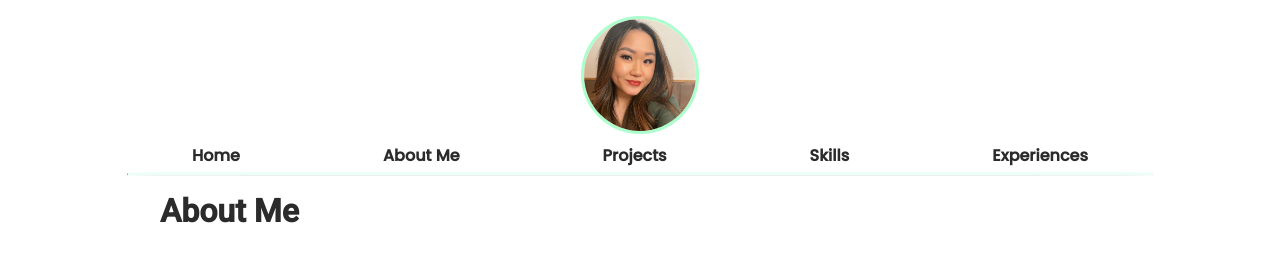
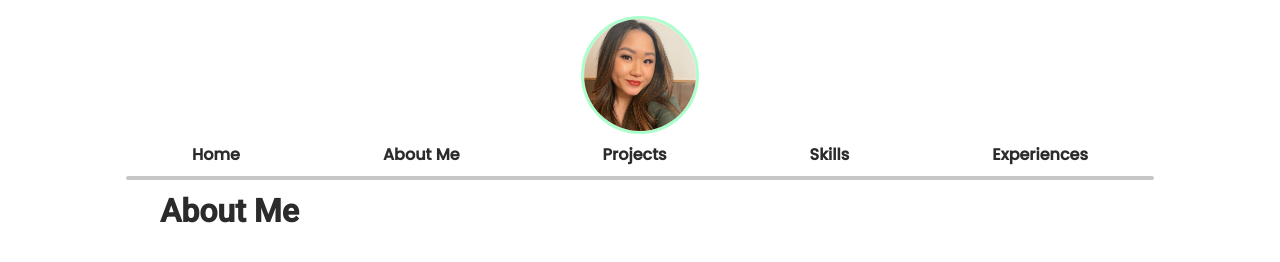
Before and after one commit to lanniiee/my-portfolio, a React (Create React App) app: page /aboutme in a window 1280 px wide. Shown: the top 262 px of the page. Built offline with nearby package versions, Linux system fonts and the light colour scheme.

Commit message:
add in animation

```diff
--- a/src/components/Carousel/Carousel.jsx
+++ b/src/components/Carousel/Carousel.jsx
@@ -27,7 +27,7 @@ const Carousel = ({imgArr}) => {
     return (
         <div className="carousel">
             <img
-                className="carousel__arrow"
+                className="carousel__arrow carousel__arrow--left"
                 src={leftArrow}
                 alt="left arrow"
                 onClick={handleDecrement}/>
@@ -36,7 +36,7 @@ const Carousel = ({imgArr}) => {
                 src=""
                 alt="my picture"/>
             <img
-                className="carousel__arrow"
+                className="carousel__arrow carousel__arrow--right"
                 src={rightArrow}
                 alt="right arrow"
                 onClick={handleIncrement}/>
--- a/src/components/Carousel/Carousel.scss
+++ b/src/components/Carousel/Carousel.scss
@@ -19,10 +19,57 @@
 
     &__arrow {
         display: block;
-        height: 2rem;
+        height: 2.5rem;
+        &--right {
+            &:hover {
+                animation: right 0.5s linear infinite both;
+            }
+        }
+        &--left {
+            &:hover {
+                animation: left 0.5s linear infinite both;
+            }
+        }
 
         &:hover {
             cursor: pointer;
         }
+
+        @keyframes left {
+            0% {
+                transform: translate(0);
+            }
+            20% {
+                transform: translate(-1px, 1px);
+            }
+            50% {
+                transform: translate(-1px, -1px);
+            }
+            75% {
+                transform: translate(1px, 1px);
+            }
+            100% {
+                transform: translate(0);
+            }
+        }
+
+        @keyframes right {
+            0% {
+                transform: translate(0);
+            }
+            20% {
+                transform: translate(-1px, 1px);
+            }
+            50% {
+                transform: translate(-1px, -1px);
+            }
+            75% {
+                transform: translate(1px, 1px);
+            }
+            100% {
+                transform: translate(0);
+            }
+        }
+
     }
 }
--- a/src/components/Nav/Nav.scss
+++ b/src/components/Nav/Nav.scss
@@ -24,11 +24,21 @@
             font-size: 1rem;
             color: black;
             font-family: $font-link;
+            height: 2.1rem;
+            &:hover {
+                border-bottom: 4px solid $color-main;
+                margin-bottom: -4px;
+                border-radius: 1px;
+            }
         }
+
     }
     &__divider {
+        position: fixed;
+        top: 11rem;
         width: 80vw;
-        border-top: 3px solid $color-watermark;
-        border-radius: 20%;
+        border: 2px solid $color-third;
+        border-radius: 5px;
+        z-index: -1;
     }
 }
--- a/src/pages/AboutMe/AboutMe.scss
+++ b/src/pages/AboutMe/AboutMe.scss
@@ -12,12 +12,31 @@
     &__heading {
         margin-bottom: 2rem;
         margin-left: 10vw;
+        animation: aboutme 2s ease-in-out 1;
     }
 
     &__carousel-container {
         display: flex;
         justify-content: center;
         align-items: center;
+        animation: carousel 4s ease-in-out 1;
     }
 
+    @keyframes aboutme {
+        from {
+            margin-left: 0;
+        }
+        to {
+            margin-left: 10vw;
+        }
+    }
+
+    @keyframes carousel {
+        0% {
+            opacity: 0;
+        }
+        100% {
+            opacity: 100;
+        }
+    }
 }
```
